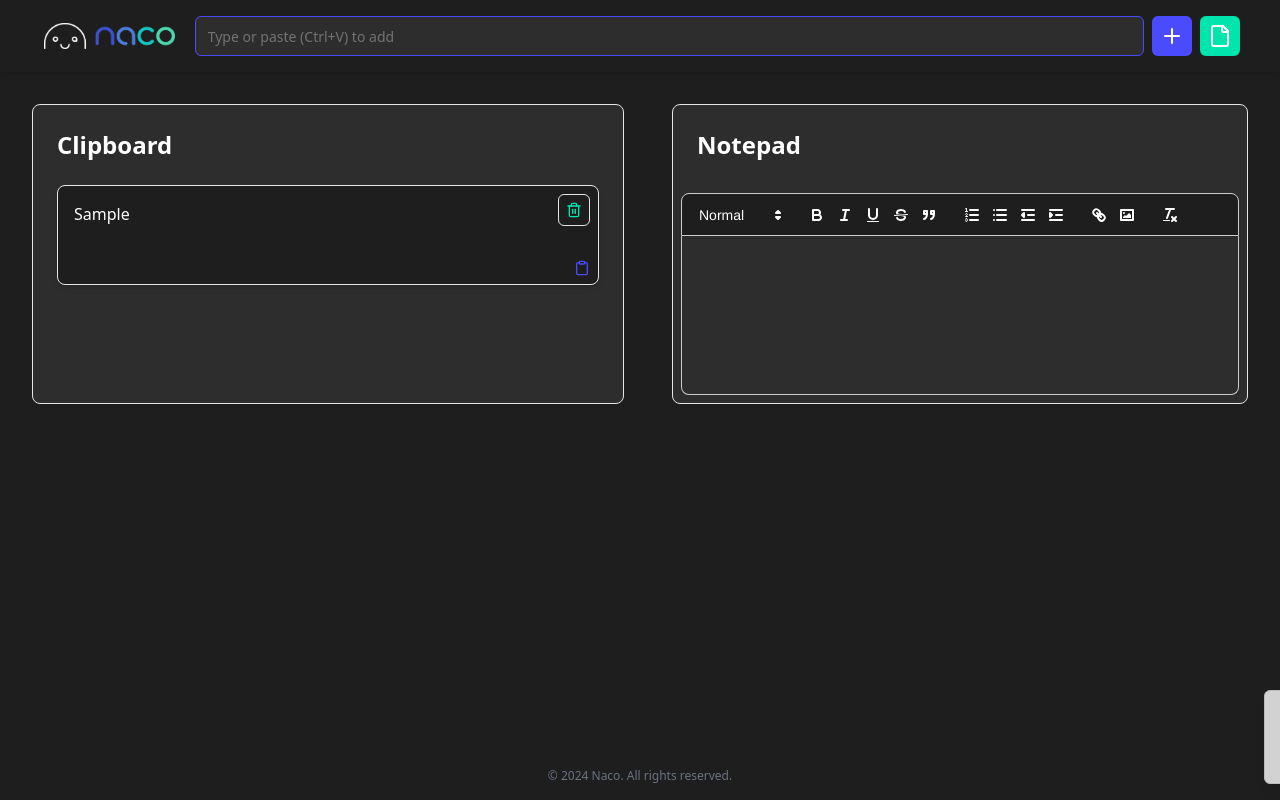
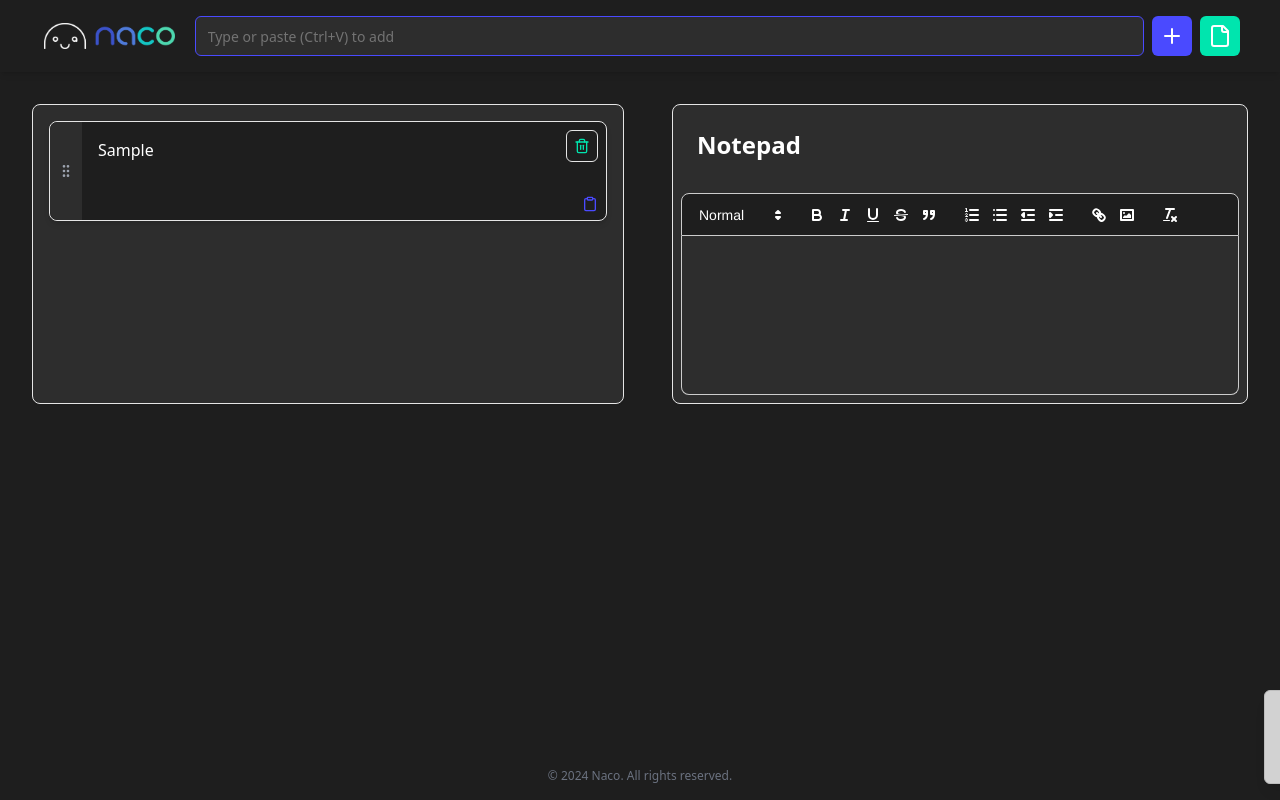
Before and after one commit to naco0406/naco_clip, a Next.js app: page / in a window 1280 px wide. Both pictures are taken after typing "Sample" into the empty fields and a click on the button 1172 px from the left and 36 px from the top of the page. Built offline with nearby package versions, Linux system fonts and the light colour scheme.

Commit message:
feat: DND 구현

```diff
--- a/package.json
+++ b/package.json
@@ -12,20 +12,24 @@
     "@radix-ui/react-scroll-area": "^1.1.0",
     "@radix-ui/react-slot": "^1.1.0",
     "@radix-ui/react-toast": "^1.2.1",
+    "@types/uuid": "^10.0.0",
     "class-variance-authority": "^0.7.0",
     "clsx": "^2.1.1",
     "lucide-react": "^0.414.0",
     "next": "14.2.5",
     "re-resizable": "^6.9.17",
     "react": "^18",
+    "react-beautiful-dnd": "^13.1.1",
     "react-dom": "^18",
     "react-quill": "^2.0.0",
     "tailwind-merge": "^2.4.0",
-    "tailwindcss-animate": "^1.0.7"
+    "tailwindcss-animate": "^1.0.7",
+    "uuid": "^10.0.0"
   },
   "devDependencies": {
     "@types/node": "^20",
     "@types/react": "^18",
+    "@types/react-beautiful-dnd": "^13.1.8",
     "@types/react-dom": "^18",
     "@types/react-resizable": "^3.0.8",
     "eslint": "^8",
--- a/src/components/ClipboardApp.tsx
+++ b/src/components/ClipboardApp.tsx
@@ -4,17 +4,11 @@ import { useToast } from "@/components/ui/use-toast"
 import { useLocalStorage } from '@/hooks/useLocalStorage';
 import { useWindowWidth } from '@/hooks/useWindowWidth';
 import Header from '@/components/Header';
-import ClipboardContent from '@/components/ClipboardContent';
+import ClipboardContent, { ClipboardItemType } from '@/components/ClipboardContent';
 import { Resizable } from 're-resizable';
+import { v4 as uuidv4 } from 'uuid';
 
 const Notepad = dynamic(() => import('@/components/Notepad'), { ssr: false });
-
-type ClipboardItemType = {
-    type: 'text' | 'image' | 'file';
-    content: string;
-    name?: string;
-    size?: number;
-};
 
 const ClipboardApp = () => {
     const [items, setItems] = useLocalStorage<ClipboardItemType[]>('clipboardItems', []);
@@ -74,8 +68,9 @@ const ClipboardApp = () => {
         }
     };
 
-    const addItem = (newItem: ClipboardItemType) => {
-        setItems([newItem, ...items]);
+    const addItem = (newItem: Omit<ClipboardItemType, 'id'>) => {
+        const itemWithId = { ...newItem, id: uuidv4() };
+        setItems([itemWithId, ...items]);
         toast({
             title: "Item Added",
             description: `A new ${newItem.type === 'text' ? 'text' : newItem.type === 'image' ? 'image' : 'file'} has been added to the clipboard.`,
@@ -115,6 +110,13 @@ const ClipboardApp = () => {
             variant: "destructive",
             duration: 1000,
         });
+    };
+
+    const reorderItems = (startIndex: number, endIndex: number) => {
+        const newItems = Array.from(items);
+        const [reorderedItem] = newItems.splice(startIndex, 1);
+        newItems.splice(endIndex, 0, reorderedItem);
+        setItems(newItems);
     };
 
     if (!isClient) {
@@ -158,6 +160,7 @@ const ClipboardApp = () => {
                                     items={items}
                                     copyToClipboard={copyToClipboard}
                                     deleteItem={deleteItem}
+                                    reorderItems={reorderItems}
                                 />
                             </div>
                         </Resizable>
@@ -174,6 +177,7 @@ const ClipboardApp = () => {
                             items={items}
                             copyToClipboard={copyToClipboard}
                             deleteItem={deleteItem}
+                            reorderItems={reorderItems}
                         />
                     </div>
                 )}
--- a/src/components/ClipboardContent.tsx
+++ b/src/components/ClipboardContent.tsx
@@ -1,9 +1,11 @@
 import React from 'react';
-import { Clipboard, Trash2, File, ClipboardX } from 'lucide-react';
+import { Clipboard, Trash2, File, ClipboardX, GripVertical } from 'lucide-react';
 import { Button } from "@/components/ui/button"
-import { Card, CardContent, CardHeader } from "@/components/ui/card"
+import { Card, CardContent } from "@/components/ui/card"
+import { DragDropContext, Droppable, Draggable, DropResult } from 'react-beautiful-dnd';
 
-type ClipboardItemType = {
+export type ClipboardItemType = {
+    id: string;
     type: 'text' | 'image' | 'file';
     content: string;
     name?: string;
@@ -14,28 +16,52 @@ type ClipboardContentProps = {
     items: ClipboardItemType[];
     copyToClipboard: (item: ClipboardItemType) => void;
     deleteItem: (index: number) => void;
+    reorderItems: (startIndex: number, endIndex: number) => void;
 };
 
-const ClipboardContent: React.FC<ClipboardContentProps> = ({ items, copyToClipboard, deleteItem }) => (
+const ClipboardContent: React.FC<ClipboardContentProps> = ({ items, copyToClipboard, deleteItem, reorderItems }) => {
+    const onDragEnd = (result: DropResult) => {
+        if (!result.destination) {
+            return;
+        }
+
+        reorderItems(result.source.index, result.destination.index);
+    };
+
+    return (
         <Card className="flex flex-col h-full m-6 bg-[#2D2D2D] overflow-hidden rounded-lg min-h-[300px]">
-        <CardHeader>
-            <h2 className="text-2xl font-bold text-white">Clipboard</h2>
-        </CardHeader>
-        <CardContent className="flex-grow overflow-y-auto">
+            <CardContent className="flex-grow overflow-y-auto p-4">
                 {items.length === 0 ? (
                     <div className="flex flex-col items-center justify-center h-full text-white">
                         <ClipboardX className="w-16 h-16 mb-4 mt-10" />
                         <p>Clipboard is empty</p>
                     </div>
                 ) : (
-                <div className="space-y-3">
+                    <DragDropContext onDragEnd={onDragEnd}>
+                        <Droppable droppableId="list">
+                            {(provided) => (
+                                <div ref={provided.innerRef} {...provided.droppableProps} className="space-y-3">
                                     {items.map((item, index) => (
+                                        <Draggable key={item.id} draggableId={item.id} index={index}>
+                                            {(provided, snapshot) => (
+                                                <div
+                                                    ref={provided.innerRef}
+                                                    {...provided.draggableProps}
+                                                    className={`relative ${snapshot.isDragging ? 'z-50' : ''}`}
+                                                >
                                                     <Card
-                            key={index}
-                            className="shadow-md hover:shadow-lg transition-all duration-300 transform bg-[#1E1E1E] animate-fadeIn cursor-pointer relative min-h-[100px] rounded-lg"
+                                                        className="shadow-md hover:shadow-lg transition-all duration-300 transform bg-[#1E1E1E] animate-fadeIn relative min-h-[100px] rounded-lg flex"
+                                                    >
+                                                        <div
+                                                            {...provided.dragHandleProps}
+                                                            className="flex items-center justify-center px-2 bg-[#2D2D2D] rounded-l-lg cursor-grab active:cursor-grabbing"
+                                                        >
+                                                            <GripVertical className="w-4 h-4 text-gray-400" />
+                                                        </div>
+                                                        <CardContent
+                                                            className="flex items-center p-4 h-full flex-grow cursor-pointer"
                                                             onClick={() => copyToClipboard(item)}
                                                         >
-                            <CardContent className="flex items-center p-4 h-full">
                                                             <div className="flex items-center flex-grow h-full pr-10">
                                                                 {item.type === 'image' ? (
                                                                     <img src={item.content} alt={item.name} className="w-16 h-16 object-cover mr-4 rounded" />
@@ -65,11 +91,19 @@ const ClipboardContent: React.FC<ClipboardContentProps> = ({ items, copyToClipbo
                                                             </div>
                                                         </CardContent>
                                                     </Card>
+                                                </div>
+                                            )}
+                                        </Draggable>
                                     ))}
+                                    {provided.placeholder}
                                 </div>
+                            )}
+                        </Droppable>
+                    </DragDropContext>
                 )}
             </CardContent>
         </Card>
     );
+};
 
 export default ClipboardContent;
```
Also changed, not shown: 1 other file (tests, documents, lock files or other folders). Lines whose indentation alone changed are shown as unchanged.
